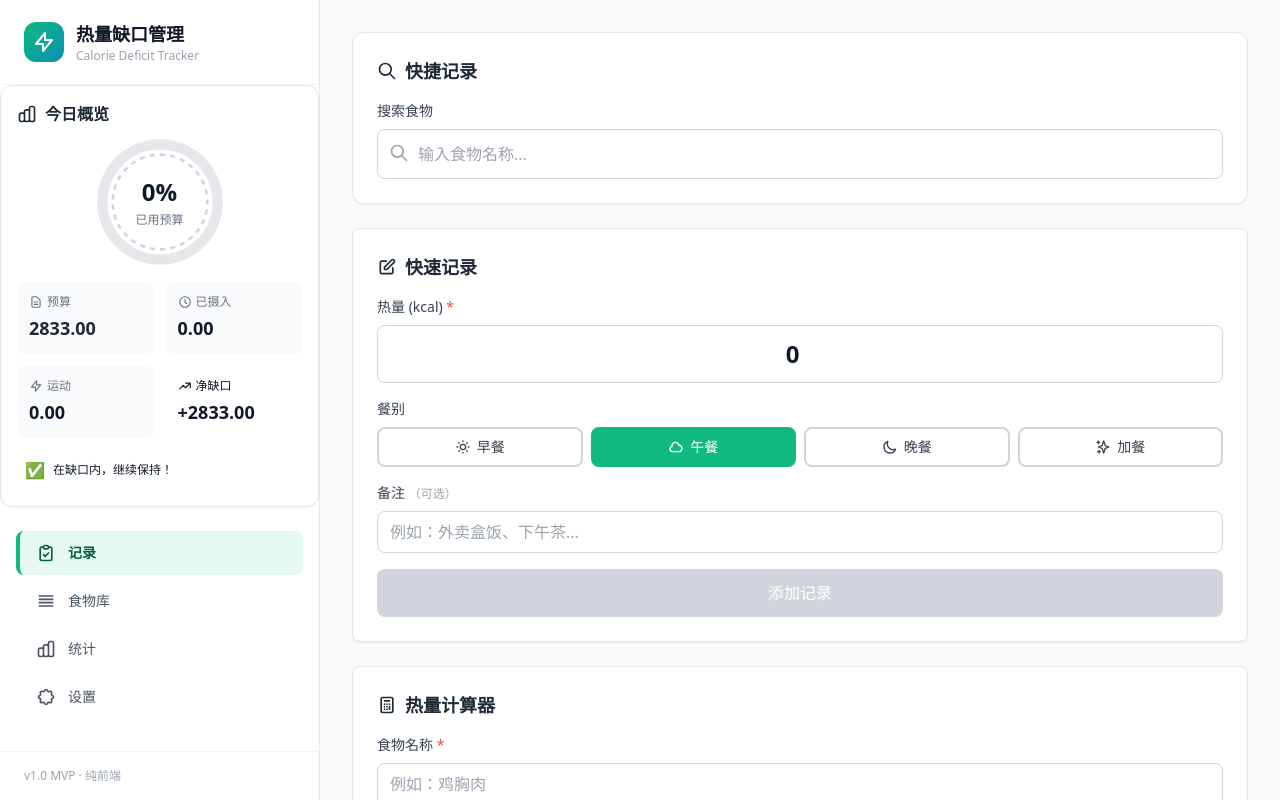
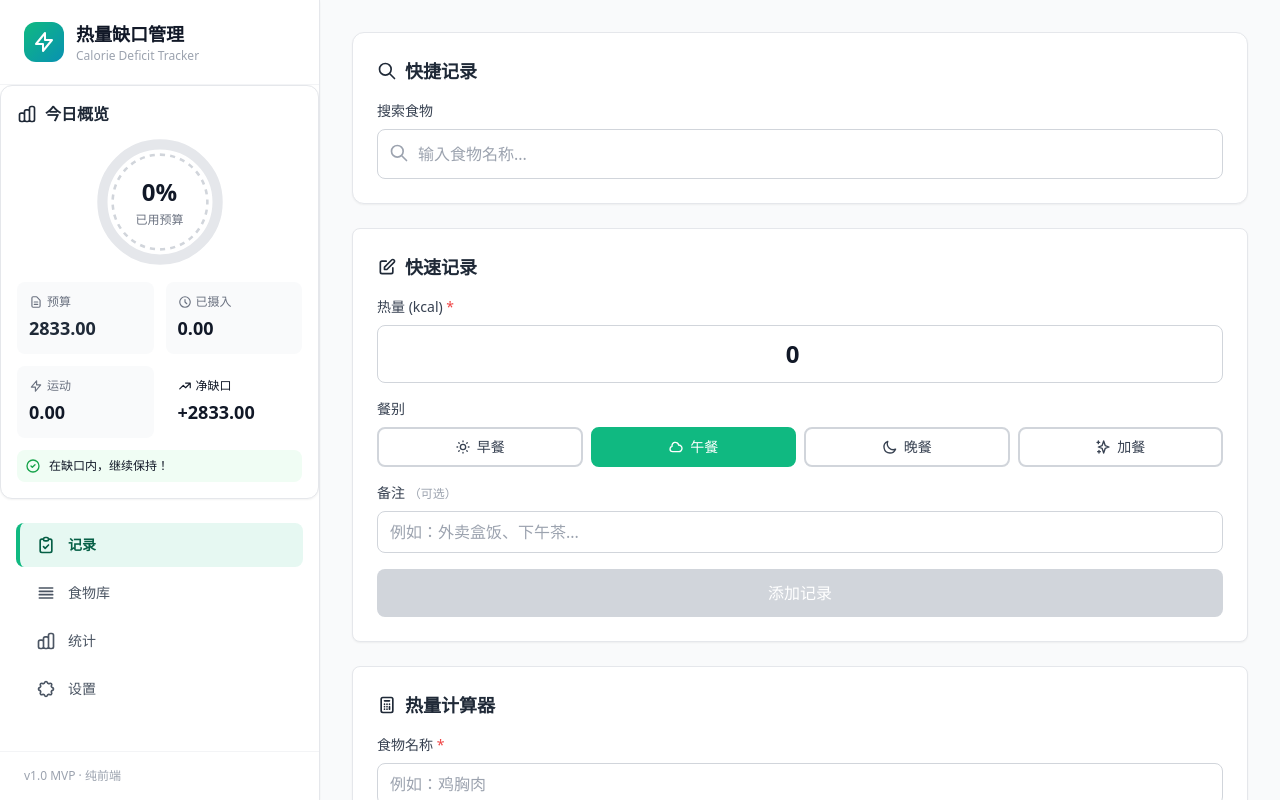
Before and after one commit to Leonn0924/calorie-tracker, a Vue app in the folder src/: page / in a window 1280 px wide. Shown: the top 800 px of the page. Built offline with nearby package versions, Linux system fonts and the light colour scheme.

Commit message:
refactor: TodaySummary.vue 替换状态 Emoji 为 Heroicons
- 成功：✅→check-circle (绿色)
- 警告：⚠️→exclamation-triangle (黄色)
- 失败：❌→x-circle (红色)
- 默认：❓→information-circle (灰色)
- 添加 statusIconColor 计算属性

```diff
--- a/src/src/components/TodaySummary.vue
+++ b/src/src/components/TodaySummary.vue
@@ -104,7 +104,7 @@
 
     <!-- 状态提示 -->
     <div class="mt-3 p-2 rounded-lg flex items-center gap-2" :class="statusBgColor">
-      <span class="text-base">{{ statusIcon }}</span>
+      <Icons :name="statusIconName" size="sm" :class="statusIconColor" />
       <span class="text-xs font-medium" :class="statusTextColor">
         {{ statusMessage }}
       </span>
@@ -115,6 +115,7 @@
 <script setup lang="ts">
 import { computed } from 'vue'
 import type { DeficitStatus } from '@/types'
+import Icons from '@/components/icons/Icons.vue'
 
 const props = defineProps<{
   budget: number
@@ -203,12 +204,12 @@ const deficitValueColor = computed(() => {
   }
 })
 
-const statusIcon = computed(() => {
+const statusIconName = computed(() => {
   switch (props.status) {
-    case 'in_deficit': return '✅'
-    case 'near_limit': return '⚠️'
-    case 'over_budget': return '❌'
-    default: return '❓'
+    case 'in_deficit': return 'check-circle'
+    case 'near_limit': return 'exclamation-triangle'
+    case 'over_budget': return 'x-circle'
+    default: return 'information-circle'
   }
 })
 
@@ -223,10 +224,19 @@ const statusMessage = computed(() => {
 
 const statusBgColor = computed(() => {
   switch (props.status) {
-    case 'in_deficit': return 'bg-health-50'
+    case 'in_deficit': return 'bg-green-50'
     case 'near_limit': return 'bg-amber-50'
     case 'over_budget': return 'bg-red-50'
     default: return 'bg-gray-50'
+  }
+})
+
+const statusIconColor = computed(() => {
+  switch (props.status) {
+    case 'in_deficit': return 'text-green-600'
+    case 'near_limit': return 'text-amber-600'
+    case 'over_budget': return 'text-red-600'
+    default: return 'text-gray-600'
   }
 })
 
```
